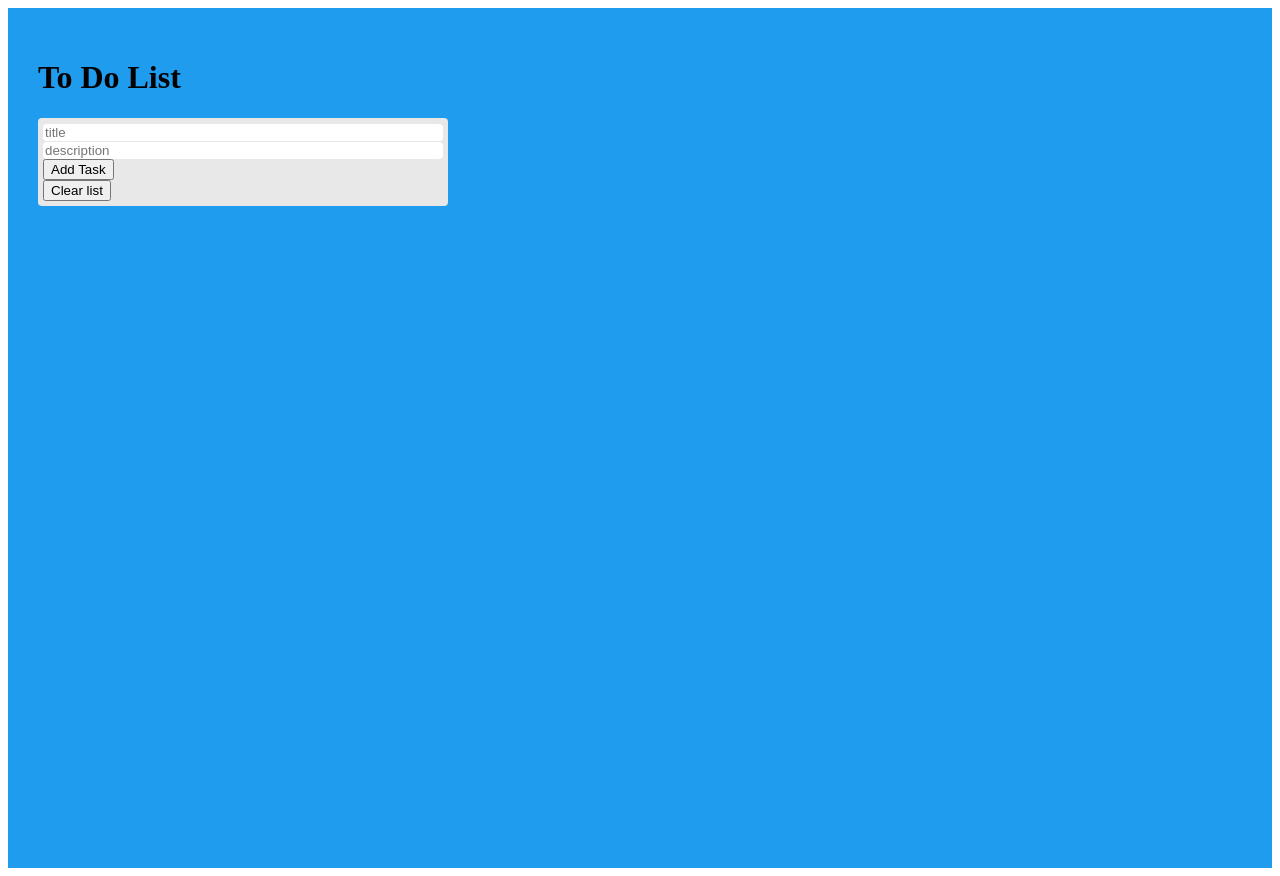
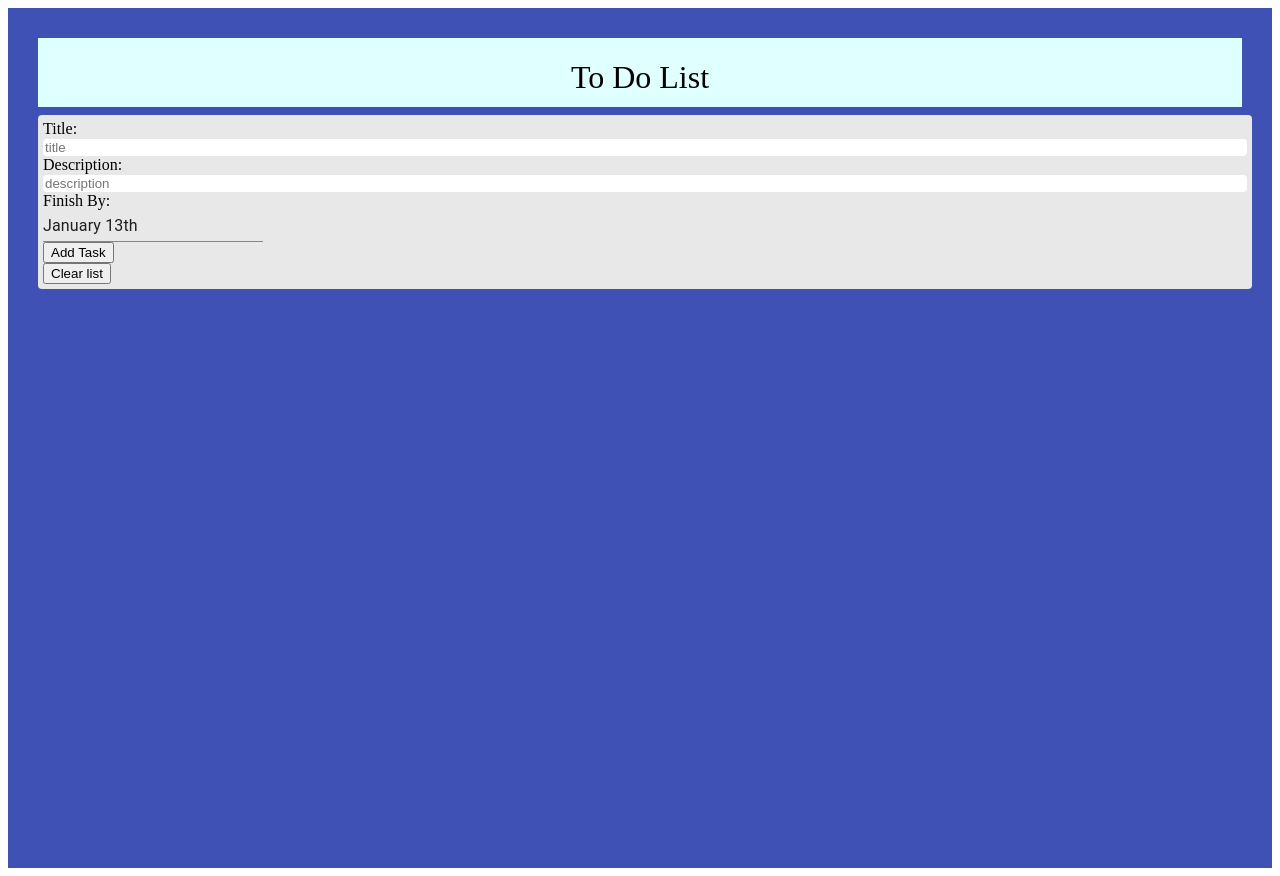
Before and after one commit to JOadelic/to-do, a React (Create React App) app: page / in a window 1280 px wide. Built offline with nearby package versions, Linux system fonts and the light colour scheme.

Commit message:
adds calendar to form

```diff
--- a/package.json
+++ b/package.json
@@ -3,11 +3,16 @@
   "version": "0.1.0",
   "private": true,
   "dependencies": {
+    "@date-io/date-fns": "^1.3.13",
+    "@material-ui/core": "^4.8.3",
+    "@material-ui/icons": "^4.5.1",
+    "@material-ui/pickers": "^3.2.8",
     "@testing-library/jest-dom": "^4.2.4",
     "@testing-library/react": "^9.4.0",
     "@testing-library/user-event": "^7.2.1",
     "bootstrap": "^4.4.1",
     "classnames": "^2.2.6",
+    "date-fns": "^2.9.0",
     "react": "^16.12.0",
     "react-bootstrap": "^1.0.0-beta.16",
     "react-dom": "^16.12.0",
--- a/src/App.css
+++ b/src/App.css
@@ -15,7 +15,7 @@ a {
 } */
 
 .app {
-  background: #209cee;
+  background-color: #3f51b5;
   padding: 30px;
   height: 100vh;
 }
@@ -24,7 +24,7 @@ a {
   background: #e8e8e8;
   border-radius: 4px;
   padding: 5px;
-  max-width: 400px;
+  width: 100%;
   margin-bottom: 1rem;
 }
 
@@ -61,7 +61,18 @@ a {
   flex-direction: column;
 }
 
-/* .completed {
-  background-color: bisque;
+.formButtons {
+  display: flex;
+  justify-content: space-evenly;
+}
+
+.title {
+  height: 3rem;
+  width: 100%;
+  background-color: lightcyan;
+  color: black;
   text-align: center;
-} */
+  margin-bottom: .5rem;
+  padding-top: 1.3rem;
+  font-size: 2rem;
+}
--- a/src/App.js
+++ b/src/App.js
@@ -1,13 +1,22 @@
 import React, { useState } from 'react';
 import './App.css'
 import classNames from 'classnames'
+import Button from '@material-ui/core/Button';
+import DateFnsUtils from '@date-io/date-fns'; // choose your lib
+import {
+  DatePicker,
+  TimePicker,
+  DateTimePicker,
+  MuiPickersUtilsProvider,
+} from '@material-ui/pickers';
 
 
 export default function ToDo() {
   const [tasks, setTasks] = useState([]);
   const [input, setInput] = useState('');
   const [descriptionInput, setDescriptionInput] = useState('');
-  console.log('tasks',tasks)
+  const [selectedDate, handleDateChange] = useState(new Date());
+  console.log(tasks);
 
   // formSubmit adds new task and updates state
   const formSubmit = (e) => {
@@ -15,9 +24,11 @@ export default function ToDo() {
 
     let task = {
       id: Math.random() + 1,
-      title: e.target.elements.task.value.toUpperCase(),
+      title: e.target.elements.task.value,
       description: e.target.elements.description.value,
-      isCompleted: false
+      isCompleted: false,
+      dateCreated: selectedDate,
+      finishBy: handleDateChange(selectedDate)
     }
 
     if (task.title === "" || task.description === "") return alert("no task entered!")
@@ -68,9 +79,12 @@ export default function ToDo() {
 
   return (
     <div className='app'>
-      <h1>To Do List</h1>
+      <div className='title'>
+        To Do List
+      </div>
       <div className="todo-list">
         <form onSubmit={formSubmit}>
+          Title:
           <input
            className="input"
            type='text'
@@ -79,6 +93,7 @@ export default function ToDo() {
            onChange={handleTitleChange}
            placeholder="title"
           />
+          Description:
           <input
            className="input"
            type='text'
@@ -87,6 +102,11 @@ export default function ToDo() {
            onChange={handleDescriptionChange}
            placeholder="description"
           />
+          Finish By: <br></br>
+          <MuiPickersUtilsProvider utils={DateFnsUtils}>
+            <DatePicker value={selectedDate} onChange={handleDateChange} />
+          </MuiPickersUtilsProvider>
+          <br></br>
           <button onSubmit={formSubmit} className="btn">Add Task</button>
         </form>
         <button onClick={clearTasks}>Clear list</button>
```
Also changed, not shown: 1 other file (tests, documents, lock files or other folders).
